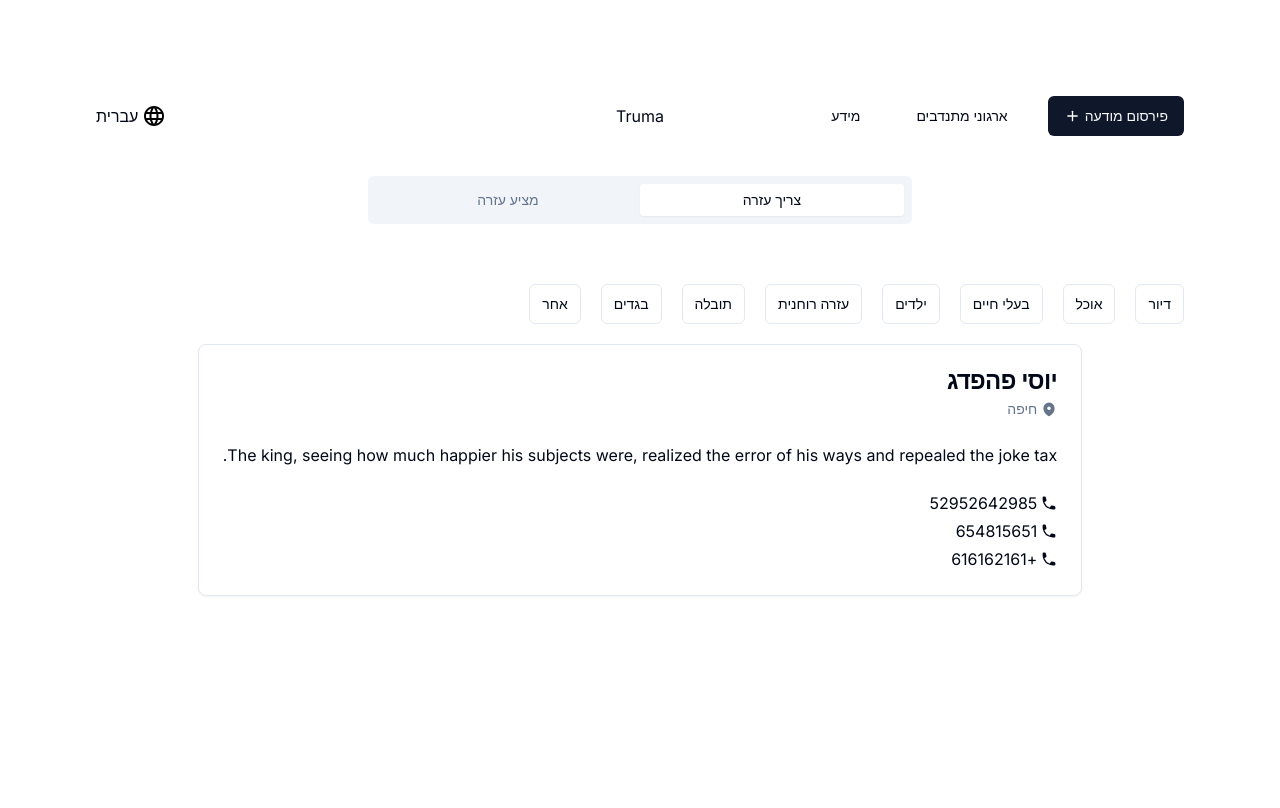
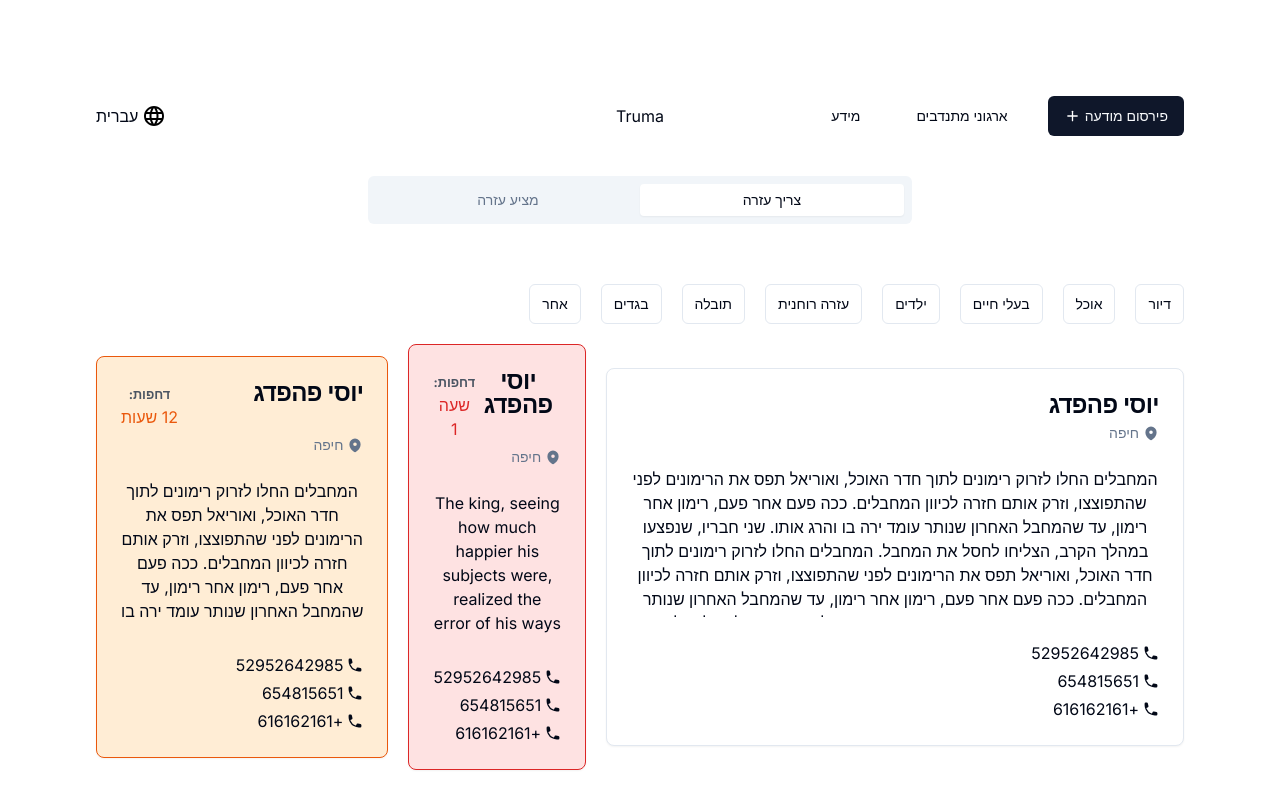
Before and after one commit to matveisch/truma, a Next.js app: page / in a window 1280 px wide. Shown: the top 808 px of the page. Built offline with nearby package versions, Linux system fonts and the light colour scheme.

Commit message:
card reino

```diff
--- a/src/app/page.tsx
+++ b/src/app/page.tsx
@@ -73,12 +73,28 @@ export default function Home() {
           ))}
         </div>
       </div>
+      <div className="flex gap-[20px]">
+        <Post
+          name="יוסי פהפדג"
+          city="חיפה"
+          message="המחבלים החלו לזרוק רימונים לתוך חדר האוכל, ואוריאל תפס את הרימונים לפני שהתפוצצו, וזרק אותם חזרה לכיוון המחבלים. ככה פעם אחר פעם, רימון אחר רימון, עד שהמחבל האחרון שנותר עומד ירה בו והרג אותו. שני חבריו, שנפצעו במהלך הקרב, הצליחו לחסל את המחבל.  המחבלים החלו לזרוק רימונים לתוך חדר האוכל, ואוריאל תפס את הרימונים לפני שהתפוצצו, וזרק אותם חזרה לכיוון המחבלים. ככה פעם אחר פעם, רימון אחר רימון, עד שהמחבל האחרון שנותר עומד ירה בו והרג אותו. שני חבריו, שנפצעו במהלך הקרב, הצליחו לחסל את המחבל. "
+          phones={['52952642985', '654815651', '+616162161']}
+        />
         <Post
           name="יוסי פהפדג"
           city="חיפה"
           message="The king, seeing how much happier his subjects were, realized the error of his ways and repealed the joke tax."
           phones={['52952642985', '654815651', '+616162161']}
+          urgency="1"
         />
+        <Post
+          name="יוסי פהפדג"
+          city="חיפה"
+          message="המחבלים החלו לזרוק רימונים לתוך חדר האוכל, ואוריאל תפס את הרימונים לפני שהתפוצצו, וזרק אותם חזרה לכיוון המחבלים. ככה פעם אחר פעם, רימון אחר רימון, עד שהמחבל האחרון שנותר עומד ירה בו והרג אותו. שני חבריו, שנפצעו במהלך הקרב, הצליחו לחסל את המחבל. "
+          phones={['52952642985', '654815651', '+616162161']}
+          urgency="2"
+        />
+      </div>
     </main>
   );
 }
--- a/src/components/post.tsx
+++ b/src/components/post.tsx
@@ -24,11 +24,11 @@ export default function Post({ name, city, message, phones, urgency }: postProps
     <Card
       className={
         urgency == '1'
-          ? 'border-red-600 bg-red-100'
+          ? 'border-red-600 bg-red-100 '
           : urgency == '2'
-          ? 'border-orange-600 bg-orange-100'
+          ? 'border-orange-600 bg-orange-100 '
           : urgency == '3'
-          ? 'border-blue-600 bg-blue-100'
+          ? 'border-blue-600 bg-blue-100 '
           : ''
       }
     >
@@ -68,7 +68,9 @@ export default function Post({ name, city, message, phones, urgency }: postProps
         </CardDescription>
       </CardHeader>
       <CardContent>
-        <p>{message}</p>
+        <p className={open ? 'max-h-full' : 'max-h-[150px] overflow-hidden text-ellipsis'}>
+          {message}
+        </p>
       </CardContent>
       <CardContent className="flex flex-col gap-1">
         {phones.map((item, index) => {
@@ -97,80 +99,7 @@ export default function Post({ name, city, message, phones, urgency }: postProps
 
   return (
     <AlertDialog onOpenChange={() => setOpen(!open)}>
-      <AlertDialogTrigger>
-        <Card
-          className={
-            urgency == '1'
-              ? 'border-red-600 bg-red-100'
-              : urgency == '2'
-              ? 'border-orange-600 bg-orange-100'
-              : urgency == '3'
-              ? 'border-blue-600 bg-blue-100'
-              : ''
-          }
-        >
-          <CardHeader>
-            <div className="flex flex-row-reverse justify-between align-middle">
-              {urgency && (
-                <div>
-                  <small className="text-gray-600 font-bold">דחפות:</small>
-                  {urgency == '1' ? (
-                    <p className="text-red-600">שעה 1</p>
-                  ) : urgency == '2' ? (
-                    <p className="text-orange-600">12 שעות</p>
-                  ) : urgency == '3' ? (
-                    <p className="text-blue-600">24 שעות</p>
-                  ) : (
-                    <p>לא דחוף</p>
-                  )}
-                </div>
-              )}
-
-              <CardTitle className="ml-auto">{name}</CardTitle>
-            </div>
-            <CardDescription className="flex items-center gap-1">
-              <svg
-                xmlns="http://www.w3.org/2000/svg"
-                viewBox="0 0 20 20"
-                fill="currentColor"
-                className="w-4 h-4"
-              >
-                <path
-                  fillRule="evenodd"
-                  d="M9.69 18.933l.003.001C9.89 19.02 10 19 10 19s.11.02.308-.066l.002-.001.006-.003.018-.008a5.741 5.741 0 00.281-.14c.186-.096.446-.24.757-.433.62-.384 1.445-.966 2.274-1.765C15.302 14.988 17 12.493 17 9A7 7 0 103 9c0 3.492 1.698 5.988 3.355 7.584a13.731 13.731 0 002.273 1.765 11.842 11.842 0 00.976.544l.062.029.018.008.006.003zM10 11.25a2.25 2.25 0 100-4.5 2.25 2.25 0 000 4.5z"
-                  clipRule="evenodd"
-                />
-              </svg>
-              {city}
-            </CardDescription>
-          </CardHeader>
-          <CardContent>
-            <p>{message}</p>
-          </CardContent>
-          <CardContent className="flex flex-col gap-1">
-            {phones.map((item, index) => {
-              return (
-                <p key={index} className="flex items-center gap-1">
-                  <svg
-                    xmlns="http://www.w3.org/2000/svg"
-                    viewBox="0 0 20 20"
-                    fill="currentColor"
-                    className="w-4 h-4"
-                  >
-                    <path
-                      fillRule="evenodd"
-                      d="M2 3.5A1.5 1.5 0 013.5 2h1.148a1.5 1.5 0 011.465 1.175l.716 3.223a1.5 1.5 0 01-1.052 1.767l-.933.267c-.41.117-.643.555-.48.95a11.542 11.542 0 006.254 6.254c.395.163.833-.07.95-.48l.267-.933a1.5 1.5 0 011.767-1.052l3.223.716A1.5 1.5 0 0118 15.352V16.5a1.5 1.5 0 01-1.5 1.5H15c-1.149 0-2.263-.15-3.326-.43A13.022 13.022 0 012.43 8.326 13.019 13.019 0 012 5V3.5z"
-                      clipRule="evenodd"
-                    />
-                  </svg>
-
-                  {item}
-                </p>
-              );
-            })}
-          </CardContent>
-        </Card>
-      </AlertDialogTrigger>
+      <AlertDialogTrigger>{card}</AlertDialogTrigger>
       <AlertDialogContent>
         {card}
         <AlertDialogCancel>Cancel</AlertDialogCancel>
```
Lines whose indentation alone changed are shown as unchanged.
